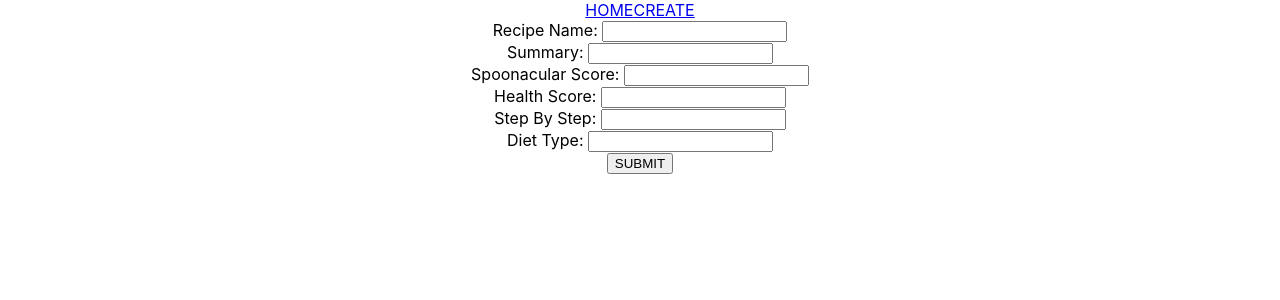
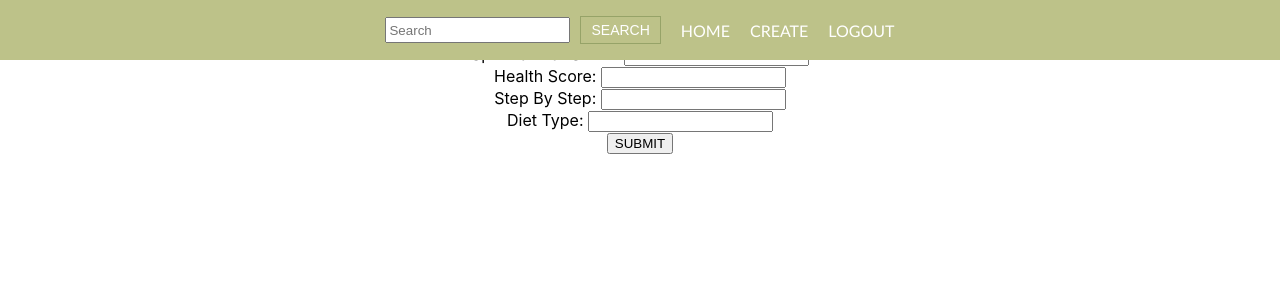
Before and after one commit to MercedesPoisson/FOOD_FOR_DEPLOY, a React (Create React App) app in the folder client/: page /create in a window 1280 px wide. Shown: the top 300 px of the page. Built offline with nearby package versions, Linux system fonts and the light colour scheme.

Commit message:
Nav y Search

```diff
--- a/client/src/App.js
+++ b/client/src/App.js
@@ -11,7 +11,7 @@ function App() {
       {location.pathname !== "/" && <NavBar />}
       <Route exact path="/" render={() => <Landing />} />
       <Route path="/home" render={() => <Home />} />
-      <Route exact path="/detail" render={() => <Detail />} />
+      <Route exact path="/detail/id" render={() => <Detail />} />
       <Route exact path="/create" render={() => <Form />} />
 
 
--- a/client/src/components/Card/Card.jsx
+++ b/client/src/components/Card/Card.jsx
@@ -1,12 +1,18 @@
 import style from "./Card.module.css";
+import { Link } from "react-router-dom";
 
 const Card = (props) => {
+
     return(
         <div className={style.card}>
-            <p>Name:{props.name}</p>
-            <p>Summary:{props.summary}</p>
+            <img src={props.image} alt={props.name} />
+            <Link to={`/detail/${props.id}`} className={style.linkName}>
+            <h3 className={style.name}>{props.name}</h3>
+            </Link>
+            {/* <p>Summary:{props.summary}</p> */}
+            <h5 className={style.dietsButton}>{props.diets}</h5>
             <p>HealthScore:{props.healthScore}</p>
-            <p>Image:{props.image}</p>
+
 
         </div>
     )
--- a/client/src/components/Card/Card.module.css
+++ b/client/src/components/Card/Card.module.css
@@ -1,6 +1,40 @@
 .card {
     border: 1px solid black;
-    width: fit-content;
-    height: fit-content;
+    width: 250px;
+    height: 350px;
     border-radius: 10px;
+    margin-right: 10px;
+    margin-bottom: 10px;
+    /* background-color: rgba(237, 244, 203, 0.5); */
 }
+
+.linkName {
+    color: black;
+    font-size: 15px;
+    margin: 1rem;
+    overflow: hidden;
+    white-space: nowrap;
+    text-decoration: none;
+    line-height: 22px;
+
+}
+
+
+.card img {
+    /* Estilos para hacer la imagen redonda */
+    width: 200px;
+    height: 200px;
+    border-radius: 50%;
+    object-fit: cover;
+  }
+  .name {
+    /* Estilos para ajustar el texto a dos líneas en la tarjeta */
+    font-size: 16px;
+    overflow: hidden;
+    text-overflow: ellipsis;
+    display: -webkit-box;
+    -webkit-line-clamp: 2;
+    -webkit-box-orient: vertical;
+    white-space: normal;
+    cursor: pointer;
+  }
--- a/client/src/components/CardsContainer/CardsContainer.jsx
+++ b/client/src/components/CardsContainer/CardsContainer.jsx
@@ -14,7 +14,7 @@ const CardsContainer = ({recipes}) => {
                     name= {recipe.name}
                     summery= {recipe.summary}
                     healthScore= {recipe.healthScore}
-                    image= {recipe.image}
+                    image= {recipe.img}
                     />
                 })}
 
--- a/client/src/components/CardsContainer/CardsContainer.module.css
+++ b/client/src/components/CardsContainer/CardsContainer.module.css
@@ -1,7 +1,7 @@
 .container {
-    border: 1px solid black;
     display: flex;
     flex-direction: row;
+    justify-content: center;
     border-radius: 15px;
     flex-wrap: wrap;
 }
--- a/client/src/components/NavBar/NavBar.jsx
+++ b/client/src/components/NavBar/NavBar.jsx
@@ -1,13 +1,71 @@
 import { Link } from "react-router-dom";
 import style from "./NavBar.module.css";
+import React, { useState } from "react";
+import axios from "axios";
 
 const NavBar = () => {
-    return(
-        <div classname={style.mainContainer}>
-            <Link to="/Home">HOME</Link>
-            <Link to="/create">CREATE</Link>
+    const [searchValue, setSearchValue] = useState("");
+    const [searchResults, setSearchResults] = useState([]);
 
+    const handleSearch = async () => {
+        try {
+          const response = await axios.get("http://localhost:3001/recipes", {
+            params: {
+              name: searchValue
+            }
+          });
+          const data = response.data;
+          // Filtrar las recetas que contengan la palabra "soup" en el nombre
+          const filteredRecipes = data.filter(recipe =>
+            recipe.name.toLowerCase().includes("soup")
+          );
+          setSearchResults(filteredRecipes);
+        } catch (error) {
+          console.error('Error al realizar la búsqueda:', error);
+        }
+      };
+
+    const handleChange = (event) => {
+      setSearchValue(event.target.value);
+    };
+
+    return (
+      <nav className={style.navContainer}>
+        <div className={style.navBar}>
+          <div className={style.container}>
+            <div className={style.navElements}>
+              <div className={style.leftSection}>
+                <div className={style.searchContainer}>
+                  <input
+                    type="text"
+                    placeholder="Search"
+                    className={style.searchInput}
+                    value={searchValue}
+                    onChange={handleChange}
+                  />
+                  <button className={style.searchButton} onClick={() => handleSearch()}>
+                    SEARCH
+                    </button>
+                </div>
+              </div>
+              <div className={style.rightSection}>
+                <ul className={style.navLinks}>
+                  <li>
+                    <Link to="/home">HOME</Link>
+                  </li>
+                  <li>
+                    <Link to="/create">CREATE</Link>
+                  </li>
+                  <li>
+                    <Link to="/">LOGOUT</Link>
+                  </li>
+                </ul>
+              </div>
+            </div>
+          </div>
         </div>
-    )
-}
-export default NavBar;
+      </nav>
+    );
+  };
+
+  export default NavBar;
--- a/client/src/components/NavBar/NavBar.module.css
+++ b/client/src/components/NavBar/NavBar.module.css
@@ -1,8 +1,98 @@
-.mainContainer {
+.navContainer {
     display: flex;
-    flex-direction: row;
-    justify-content: space-around;
-    border-radius: 15px;
+    justify-content: center;
+  }
 
+  .navBar {
+    display: flex;
+    align-items: center;
+    height: 60px;
+    background-color: #BDC289;
+    position: fixed;
+    top: 0;
+    left: 0;
+    right: 0;
+    z-index: 900;
+  }
 
-}
+  .container {
+    max-width: 1200px;
+    margin: 0 auto;
+  }
+
+  .navElements {
+    display: flex;
+    justify-content: space-between;
+    align-items: center;
+    width: 100%;
+  }
+
+  .navLinks {
+    list-style-type: none;
+    display: flex;
+    align-items: center;
+    margin: 0;
+    padding: 0;
+  }
+
+  .searchContainer {
+    display: flex;
+    align-items: center;
+    margin-right: 20px;
+  }
+
+  .searchInput {
+    margin-right: 10px;
+    height: 20px;
+  }
+
+  .searchButton {
+    background-color: transparent;
+    border: 1px solid #96a368;
+    padding: 0;
+    font-size: 14px;
+    font-weight: 500;
+    color: white;
+    text-decoration: none;
+    cursor: pointer;
+    padding: 5px 10px;
+    transition: background-color 0.3s;
+  }
+  .searchButton:hover {
+    background-color: #96a368;
+  }
+
+  .navElements ul {
+    display: flex;
+    justify-content: space-between;
+    list-style-type: none;
+    font-family: "Gill Sans", "Gill Sans MT", Calibri, "Trebuchet MS", sans-serif;
+    font-weight: bold;
+  }
+
+  .navElements ul li:not(:last-child) {
+    margin-right: 20px; /* Ajusta el valor según el espacio deseado */
+  }
+
+  .navElements ul a {
+    font-size: 16px;
+    font-weight: 400;
+    color: white;
+    text-decoration: none;
+  }
+
+  .navElements ul a.active {
+    color: #574c4c;
+    font-weight: 500;
+    position: relative;
+  }
+
+  .navElements ul a.active::after {
+    content: '';
+    position: absolute;
+    bottom: -4px;
+    left: 0;
+    width: 100%;
+    height: 2px;
+    background-color: #574c4c;
+  }
--- /dev/null
+++ b/client/src/components/NavBar/SearchBar.module.css
@@ -0,0 +1,30 @@
+.container {
+    position: relative;
+    z-index: 100;
+}
+
+.boton {
+    font-size: 16px;
+    padding: 8px 16px;
+    border-radius: 5px;
+    background-color:  #FB6467FF;
+    color: white;
+    font-weight: 400;
+    margin: 10px 5px;
+    font-family: "Gill Sans", "Gill Sans MT", Calibri, "Trebuchet MS", sans-serif;
+    border: none;
+    cursor: pointer;
+}
+
+.boton:hover {
+    background-color: rgba(251, 100, 103, 0.5);
+  }
+
+.input {
+    background-color: white;
+    font-size: 16px;
+    padding: 10px;
+    border-radius: 5px;
+    height: 40px;
+
+}
--- a/client/src/views/Home/Home.jsx
+++ b/client/src/views/Home/Home.jsx
@@ -1,9 +1,8 @@
 import CardsContainer from "../../components/CardsContainer/CardsContainer";
+import NavBar from "../../components/NavBar/NavBar";
 import { useEffect } from "react";
 import { useDispatch, useSelector } from "react-redux";
 import { getRecipes } from "../../redux/actions";
-
-
 
 const Home = ( ) => {
     const dispatch = useDispatch();
@@ -18,6 +17,8 @@ const Home = ( ) => {
         <>
         <h1>Esta es la vista de Home</h1>
         <CardsContainer recipes={recipes} />
+        <NavBar />
+
         </>
     )
 }
```
Also changed, not shown: client/src/components/NavBar/searchBar.jsx (added, +21 -0 lines), 1 other file (tests, documents, lock files or other folders).
